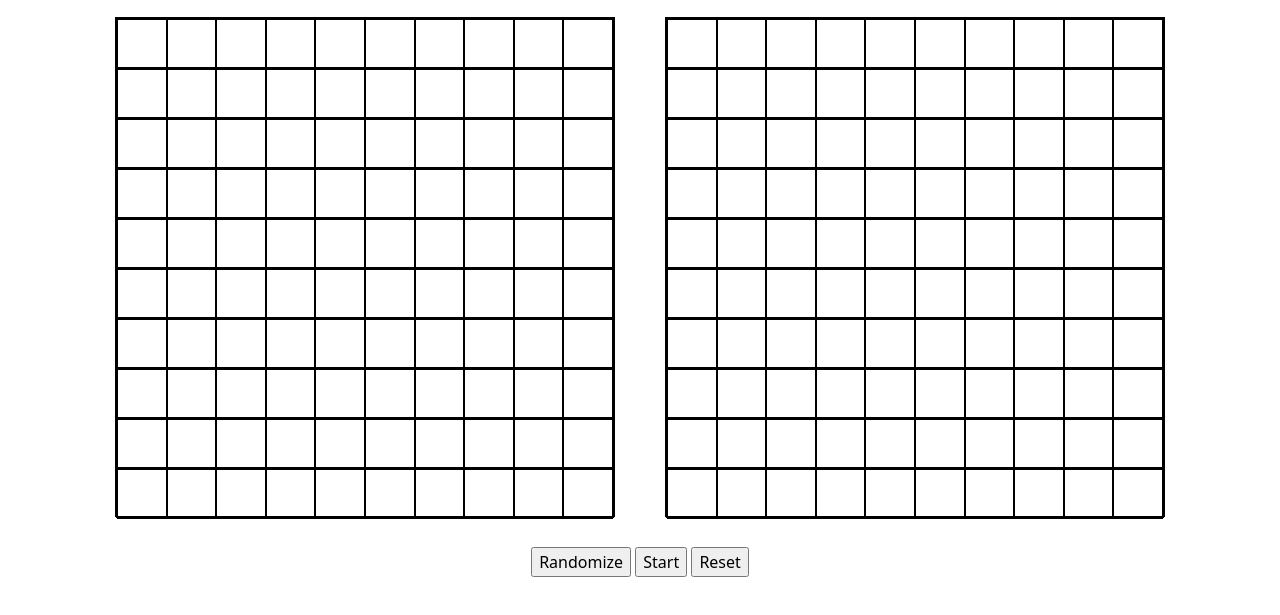
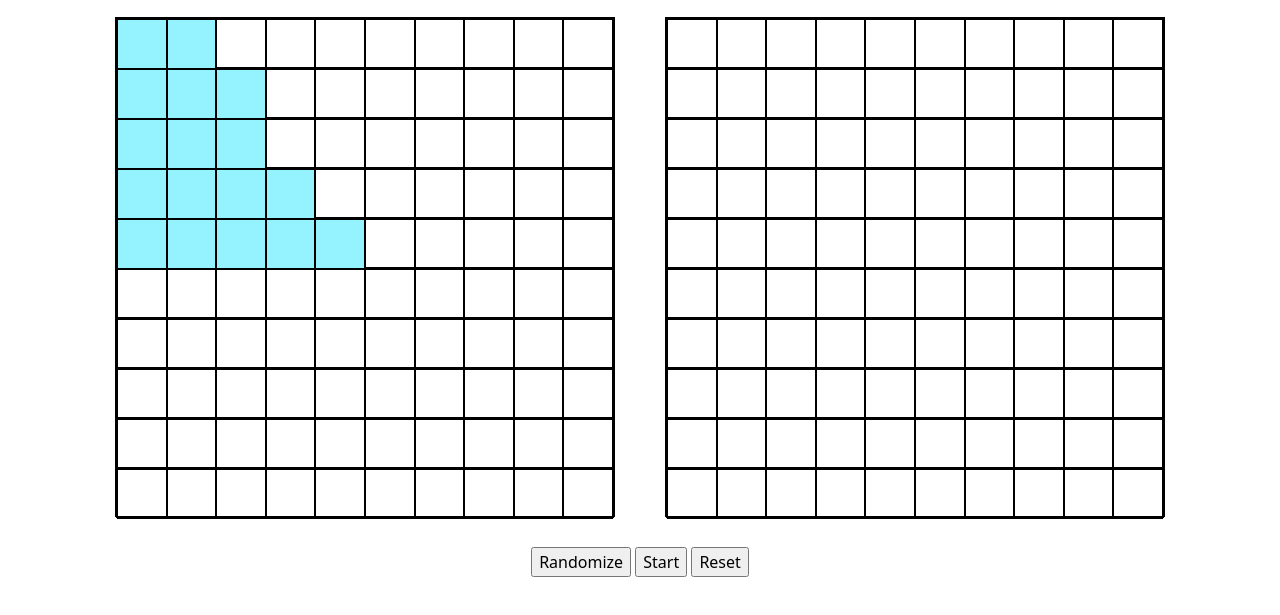
Before and after one commit to CopyypoC/odin-battleship, a website built with webpack: page src/template.html in a window 1280 px wide. Shown: the part 71-686 px from the top of the page. Built offline with nearby package versions, Linux system fonts and the light colour scheme.

Commit message:
feat: add ship display on DOM

```diff
--- a/src/scripts/driver.js
+++ b/src/scripts/driver.js
@@ -1,9 +1,11 @@
 import { GameController } from "./game/game-controller.js";
-import { displayBoard } from "./ui/dom.js";
+import { displayBoard, displayShips } from "./ui/dom.js";
 
 const gameController = new GameController();
 displayBoard(gameController.humanGameboard.board);
-displayBoard(gameController.cpuGameboard.board);
+displayBoard(gameController.cpuGameboard.board, false);
+gameController.placeShips();
+displayShips(gameController.humanGameboard.board);
 // Make new gameController
 // Set up event listeners
 // Pass board to dom.js for initial rendering
--- a/src/scripts/ui/dom.js
+++ b/src/scripts/ui/dom.js
@@ -1,9 +1,15 @@
 import { createCustomElement } from "./dom-helpers.js";
+import { Ship } from "../game/ship.js";
 
 const gameboardContainer = document.querySelector(".gameboard-container");
 
-export function displayBoard(board) {
-  const gameboard = createCustomElement("div", ["gameboard"]);
+export function displayBoard(board, isHuman = true) {
+  let gameboard;
+  if (isHuman) {
+    gameboard = createCustomElement("div", ["gameboard", "human-gameboard"]);
+  } else {
+    gameboard = createCustomElement("div", ["gameboard", "cpu-gameboard"]);
+  }
 
   for (let row = 0; row < board.length; row++) {
     const rowElement = createCustomElement(
@@ -32,3 +38,18 @@ export function displayBoard(board) {
   }
   gameboardContainer.appendChild(gameboard);
 }
+
+export function displayShips(board) {
+  for (let row = 0; row < board.length; row++) {
+    const rowElement = document.querySelector(
+      `.human-gameboard [data-row="${row}"]`,
+    );
+
+    for (let col = 0; col < board[row].length; col++) {
+      if (board[row][col] instanceof Ship) {
+        const shipElement = rowElement.querySelector(`[data-col="${col}"]`);
+        shipElement.classList.add("ship");
+      }
+    }
+  }
+}
--- a/src/styles/style.css
+++ b/src/styles/style.css
@@ -91,3 +91,7 @@ main {
   height: 50px;
   border: 1px solid black;
 }
+
+.ship {
+  background-color: #94f3ff;
+}
```
